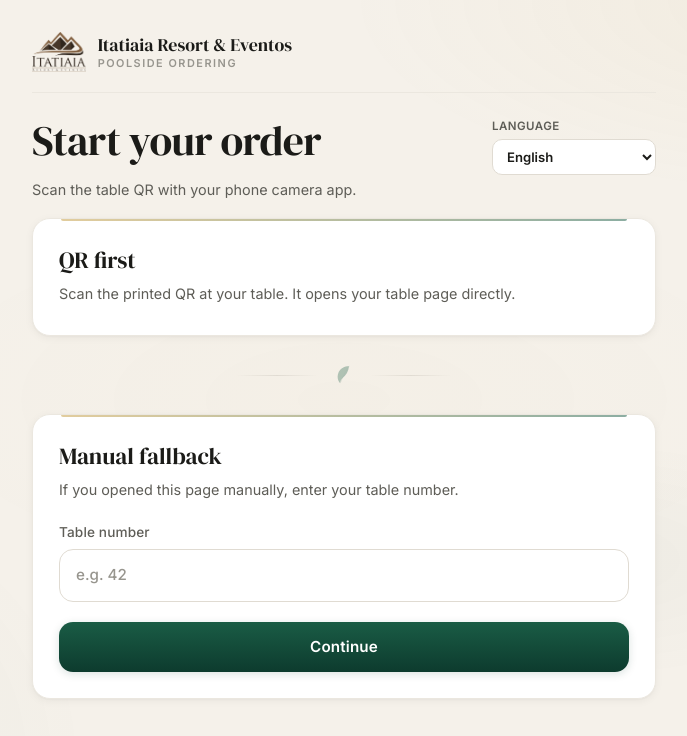
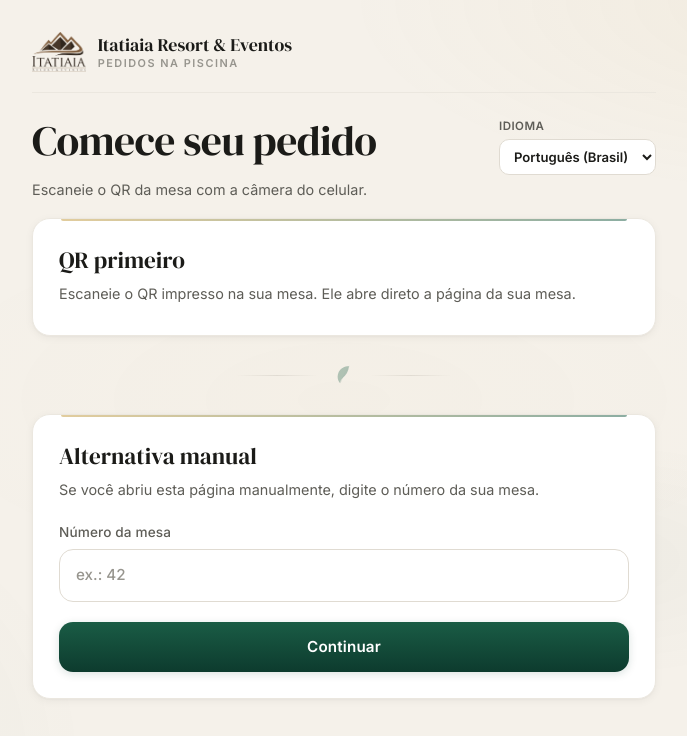
Before and after one commit to RaphaelGuerra/ez-order, a React (Vite) app in the folder apps/web/: page / in a window 1280 px wide. Shown: the top 736 px of the page, without its empty margins (296-983 px from the left). Built offline with nearby package versions, Linux system fonts and the light colour scheme.

Commit message:
Internationalize brand/meta text across all locales

```diff
--- a/apps/web/index.html
+++ b/apps/web/index.html
@@ -1,12 +1,12 @@
 <!doctype html>
-<html lang="en">
+<html lang="pt-BR">
   <head>
     <meta charset="UTF-8" />
     <meta name="viewport" content="width=device-width, initial-scale=1.0" />
     <meta name="color-scheme" content="light dark" />
     <meta name="theme-color" content="#f5f1ea" />
     <meta name="theme-color" content="#141312" media="(prefers-color-scheme: dark)" />
-    <meta name="description" content="Poolside ordering at Itatiaia Resort & Eventos. Scan your table QR and order drinks & snacks to your lounger." />
+    <meta name="description" content="Pedidos na área da piscina no Itatiaia Resort & Eventos. Escaneie o QR da mesa e peça bebidas e petiscos para sua espreguiçadeira." />
     <link rel="icon" type="image/png" href="/logo.png" />
     <link rel="preconnect" href="https://fonts.googleapis.com" />
     <link rel="preconnect" href="https://fonts.gstatic.com" crossorigin />
--- a/apps/web/src/App.tsx
+++ b/apps/web/src/App.tsx
@@ -85,7 +85,7 @@ type I18nContextValue = {
 };
 
 const APP_CONFIG: AppConfig = configData;
-const FALLBACK_LOCALE: LocaleCode = "en";
+const FALLBACK_LOCALE: LocaleCode = "pt-BR";
 const SUPPORTED_LOCALES: LocaleCode[] = ["en", "pt-BR", "fr", "es"];
 const LOCALE_STORAGE_KEY = "ez-order:locale";
 
@@ -177,20 +177,6 @@ function detectInitialLocale(): LocaleCode {
   const storedLocale = normalizeLocale(localGet<string>(LOCALE_STORAGE_KEY));
   if (storedLocale) {
     return storedLocale;
-  }
-
-  if (typeof navigator !== "undefined") {
-    for (const candidate of navigator.languages ?? []) {
-      const resolved = normalizeLocale(candidate);
-      if (resolved) {
-        return resolved;
-      }
-    }
-
-    const browserLocale = normalizeLocale(navigator.language);
-    if (browserLocale) {
-      return browserLocale;
-    }
   }
 
   return FALLBACK_LOCALE;
@@ -402,6 +388,23 @@ function App() {
   const formatMoney = useMemo(() => (cents: number) => centsToMoney(cents, locale), [locale]);
   const formatDateTimeWithLocale = useMemo(() => (date: Date) => formatDateTime(date, locale), [locale]);
 
+  useEffect(() => {
+    if (typeof document === "undefined") {
+      return;
+    }
+
+    document.title = t("ui.page_title", "Itatiaia Resort & Eventos");
+
+    const description = t(
+      "ui.meta_description",
+      "Poolside ordering at Itatiaia Resort & Eventos. Scan your table QR and order drinks & snacks to your lounger.",
+    );
+    const metaDescription = document.querySelector('meta[name="description"]');
+    if (metaDescription) {
+      metaDescription.setAttribute("content", description);
+    }
+  }, [t]);
+
   const i18nValue = useMemo<I18nContextValue>(
     () => ({
       locale,
@@ -449,14 +452,17 @@ function LeafIcon(props: { size?: number; className?: string }) {
 
 function Screen(props: { title: string; subtitle?: string; children: ReactNode }) {
   const { locale, setLocale, t } = useI18n();
+  const brandName = t("ui.brand_name", "Itatiaia Resort & Eventos");
+  const brandTagline = t("ui.brand_tagline", "Poolside Ordering");
+  const brandLogoAlt = t("ui.brand_logo_alt", "Itatiaia Resort & Eventos logo");
 
   return (
     <main className="screen">
       <div className="brand-bar">
-        <img className="brand-logo" src="/logo.png" alt="Itatiaia Resort & Eventos" />
+        <img className="brand-logo" src="/logo.png" alt={brandLogoAlt} />
         <div className="brand-text">
-          <span className="brand-name">Itatiaia Resort & Eventos</span>
-          <span className="brand-tagline">Poolside Ordering</span>
+          <span className="brand-name">{brandName}</span>
+          <span className="brand-tagline">{brandTagline}</span>
         </div>
       </div>
       <header className="header">
--- a/apps/web/src/locales/en.json
+++ b/apps/web/src/locales/en.json
@@ -4,6 +4,11 @@
   "ui.language.pt-BR": "Portuguese (Brazil)",
   "ui.language.fr": "French",
   "ui.language.es": "Spanish",
+  "ui.brand_name": "Itatiaia Resort & Eventos",
+  "ui.brand_tagline": "Poolside Ordering",
+  "ui.brand_logo_alt": "Itatiaia Resort & Eventos logo",
+  "ui.page_title": "Itatiaia Resort & Eventos",
+  "ui.meta_description": "Poolside ordering at Itatiaia Resort & Eventos. Scan your table QR and order drinks & snacks to your lounger.",
 
   "screen.start.title": "Start your order",
   "screen.start.subtitle": "Scan the table QR with your phone camera app.",
--- a/apps/web/src/locales/es.json
+++ b/apps/web/src/locales/es.json
@@ -4,6 +4,11 @@
   "ui.language.pt-BR": "Portugués (Brasil)",
   "ui.language.fr": "Francés",
   "ui.language.es": "Español",
+  "ui.brand_name": "Itatiaia Resort & Eventos",
+  "ui.brand_tagline": "Pedidos en la Piscina",
+  "ui.brand_logo_alt": "Logo de Itatiaia Resort & Eventos",
+  "ui.page_title": "Itatiaia Resort & Eventos",
+  "ui.meta_description": "Pedidos en la zona de piscina de Itatiaia Resort & Eventos. Escanea el QR de tu mesa y pide bebidas y snacks a tu tumbona.",
 
   "screen.start.title": "Comienza tu pedido",
   "screen.start.subtitle": "Escanea el QR de la mesa con la cámara del celular.",
@@ -87,7 +92,7 @@
   "order.confirm_line": "Por favor confirma este pedido en la mesa.",
 
   "menu.categories.cat_cocktails.name": "Cócteles",
-  "menu.categories.cat_snacks.name": "Snacks",
+  "menu.categories.cat_snacks.name": "Aperitivos",
 
   "menu.items.item_mojito.name": "Mojito",
   "menu.items.item_mojito.description": "Menta fresca, lima, soda",
--- a/apps/web/src/locales/fr.json
+++ b/apps/web/src/locales/fr.json
@@ -4,6 +4,11 @@
   "ui.language.pt-BR": "Portugais (Brésil)",
   "ui.language.fr": "Français",
   "ui.language.es": "Espagnol",
+  "ui.brand_name": "Itatiaia Resort & Eventos",
+  "ui.brand_tagline": "Commandes piscine",
+  "ui.brand_logo_alt": "Logo Itatiaia Resort & Eventos",
+  "ui.page_title": "Itatiaia Resort & Eventos",
+  "ui.meta_description": "Commande au bord de la piscine à Itatiaia Resort & Eventos. Scannez le QR de votre table et commandez boissons et snacks vers votre transat.",
 
   "screen.start.title": "Commencez votre commande",
   "screen.start.subtitle": "Scannez le QR de la table avec l'appareil photo de votre téléphone.",
@@ -87,7 +92,7 @@
   "order.confirm_line": "Merci de confirmer cette commande à la table.",
 
   "menu.categories.cat_cocktails.name": "Cocktails",
-  "menu.categories.cat_snacks.name": "Snacks",
+  "menu.categories.cat_snacks.name": "En-cas",
 
   "menu.items.item_mojito.name": "Mojito",
   "menu.items.item_mojito.description": "Menthe fraîche, citron vert, soda",
--- a/apps/web/src/locales/pt-BR.json
+++ b/apps/web/src/locales/pt-BR.json
@@ -4,6 +4,11 @@
   "ui.language.pt-BR": "Português (Brasil)",
   "ui.language.fr": "Francês",
   "ui.language.es": "Espanhol",
+  "ui.brand_name": "Itatiaia Resort & Eventos",
+  "ui.brand_tagline": "Pedidos na Piscina",
+  "ui.brand_logo_alt": "Logo do Itatiaia Resort & Eventos",
+  "ui.page_title": "Itatiaia Resort & Eventos",
+  "ui.meta_description": "Pedidos na área da piscina no Itatiaia Resort & Eventos. Escaneie o QR da mesa e peça bebidas e petiscos para sua espreguiçadeira.",
 
   "screen.start.title": "Comece seu pedido",
   "screen.start.subtitle": "Escaneie o QR da mesa com a câmera do celular.",
```
